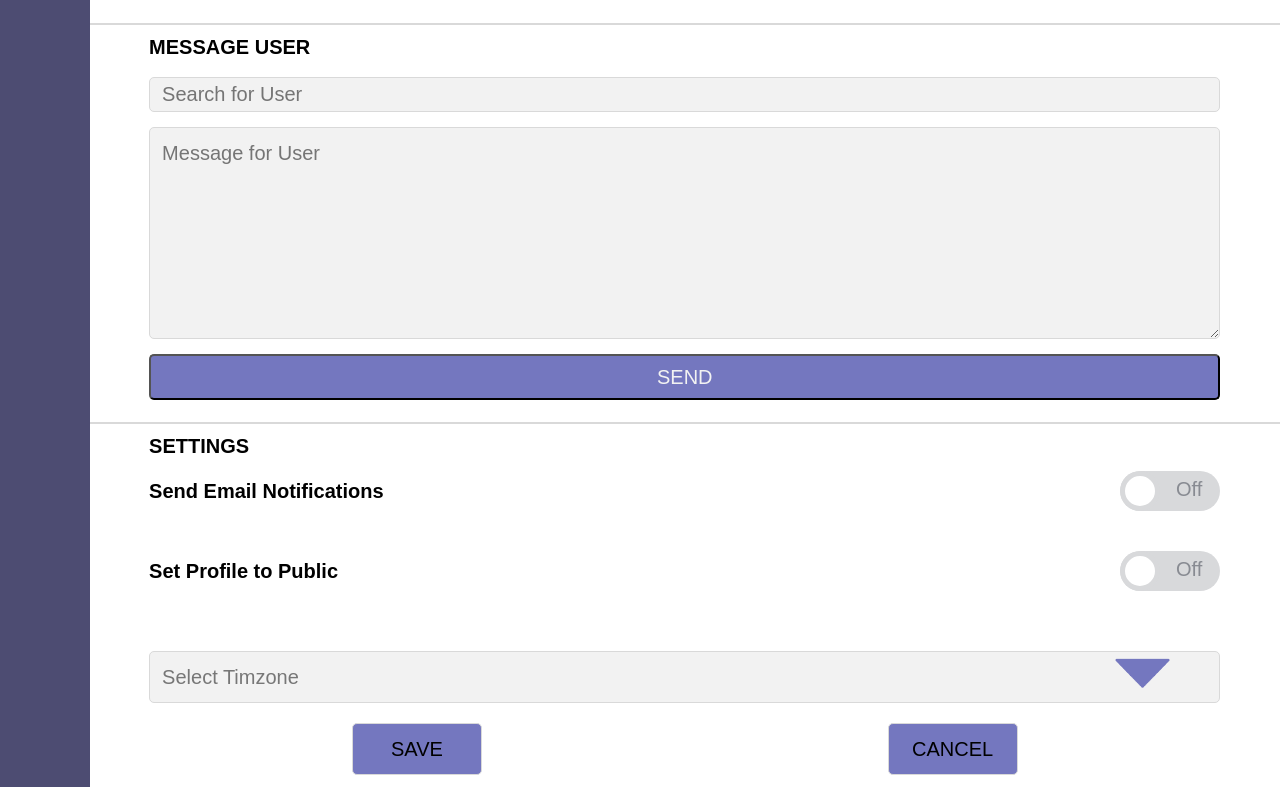
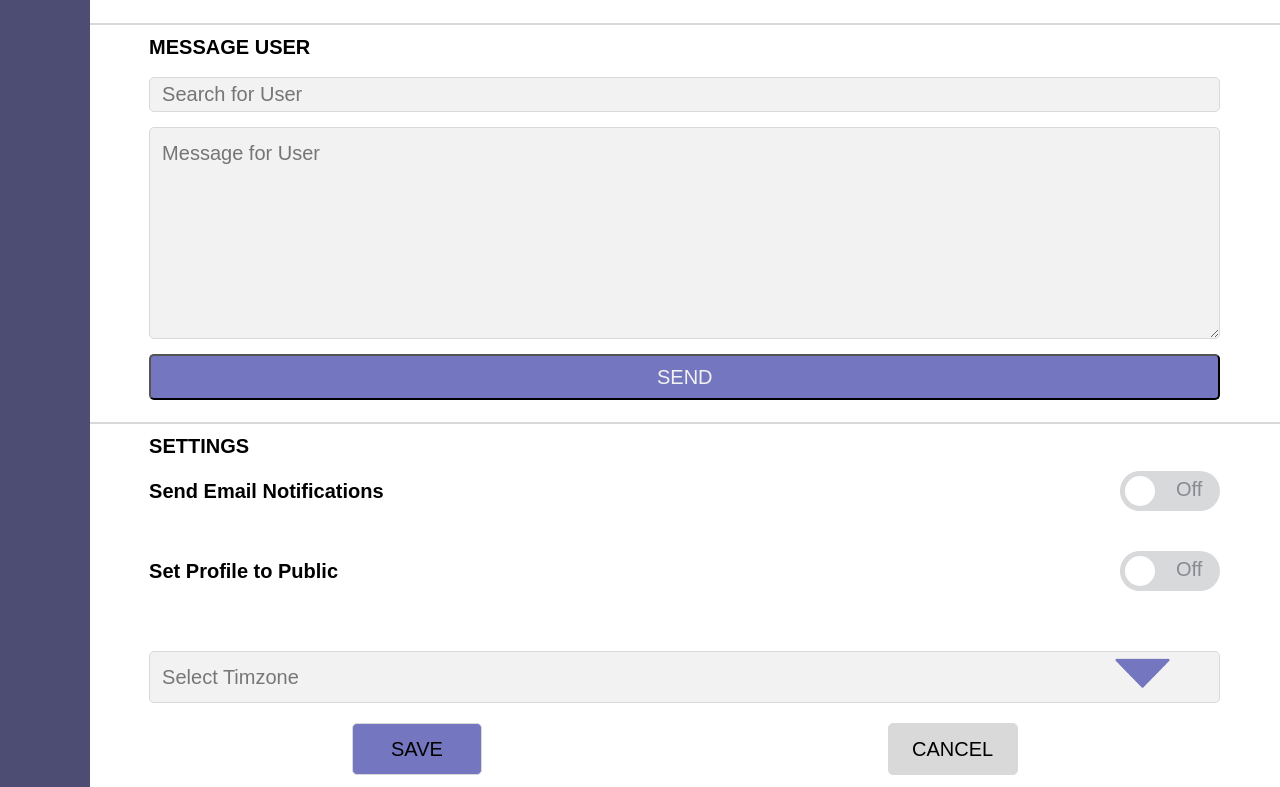
Before and after one commit to Sauder95/Project-7-WebApp-Dashboard, a plain HTML site: page index.html in a window 1280 px wide. Shown: the part 2487-3274 px from the top of the page. Drawn offline with nearby package versions, Linux system fonts and the light colour scheme.

Commit message:
fixed cancel btn color

```diff
--- a/SCSS/components/_settings.scss
+++ b/SCSS/components/_settings.scss
@@ -41,5 +41,8 @@
         border-radius: 5px;
         border: 1px solid $border-hr-color;
         background-color: $primary-color;
+        &:last-child {
+            background-color: $border-hr-color;
+        }
     }
 }
```
Also changed, not shown: CSS/styles.css, 1 other file.
